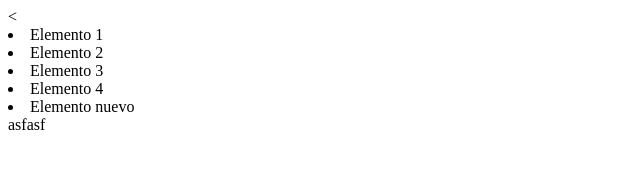
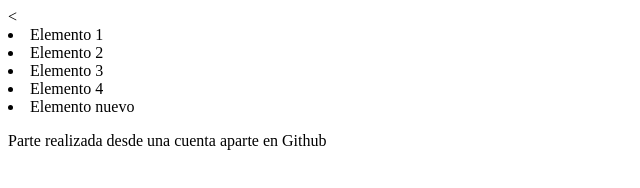
Before and after one commit to xblacklotus/LIC, a plain HTML site: page index.html in a window 1280 px wide. Shown: the whole page, without its empty margins (0-640 px from the left). Drawn offline with Linux system fonts and the light colour scheme.

Commit message:
Modificando Index.html
Se ha modificado el elemento Index.html del proyecto Lic

```diff
--- a/index.html
+++ b/index.html
@@ -9,6 +9,6 @@
 	<li>Elemento 3</li>
 	<li>Elemento 4</li>
 	<li>Elemento nuevo</li>
-	asfasf
+	<p>Parte realizada desde una cuenta aparte en Github</p>
 </body>
 </html>
```
